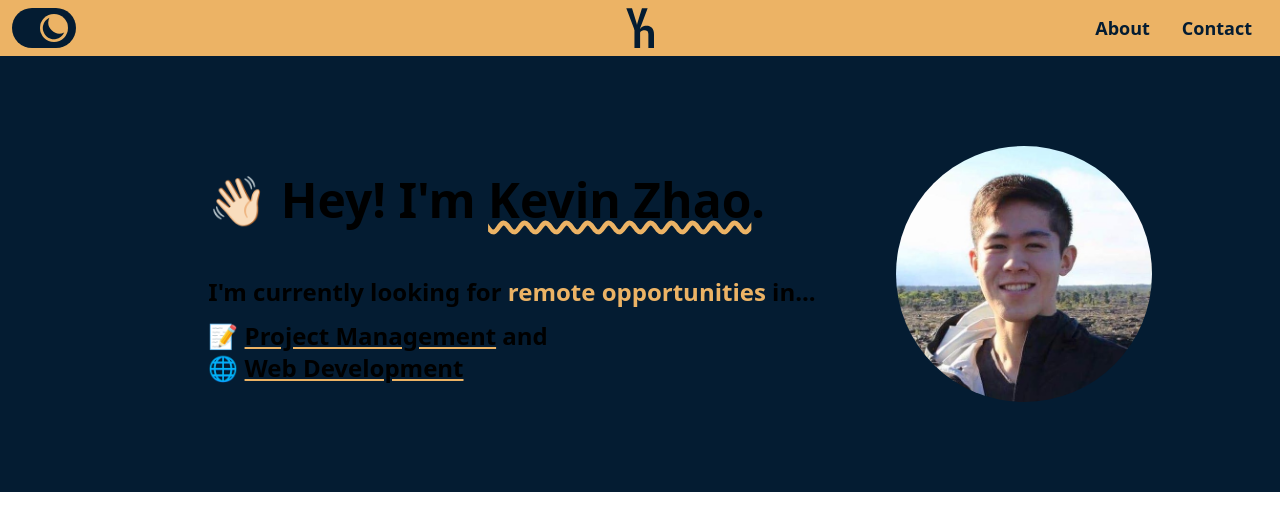
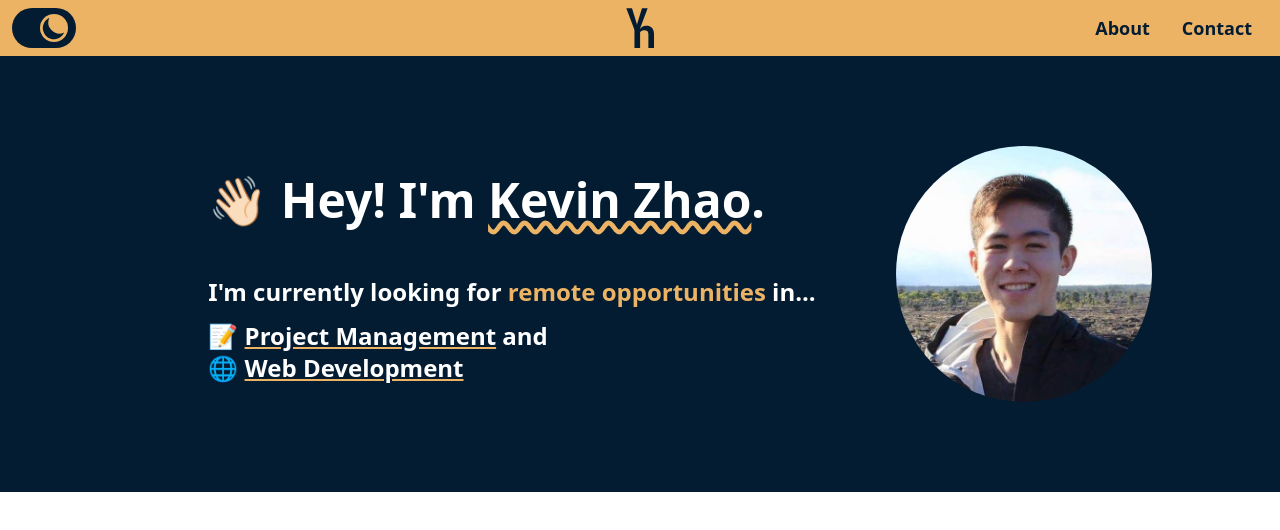
Before and after one commit to heykzhao/kvnzhao-website, a Next.js app: page / in a window 1280 px wide. Shown: the top 530 px of the page. Built offline with nearby package versions, Linux system fonts and the light colour scheme.

Commit message:
Add black and white to color scheme

```diff
--- a/tailwind.config.js
+++ b/tailwind.config.js
@@ -13,7 +13,9 @@ module.exports = {
       "light-mode-1": "#1C658C",
       "light-mode-2": "#398AB9",
       "light-mode-3": "#D8D2CB",
-      "light-mode-4": "#EEEEEE",
+      "light-mode-4": "#DADADA",
+      black: "#000000",
+      white: "#FFFFFF",
     },
     extend: {},
   },
```
